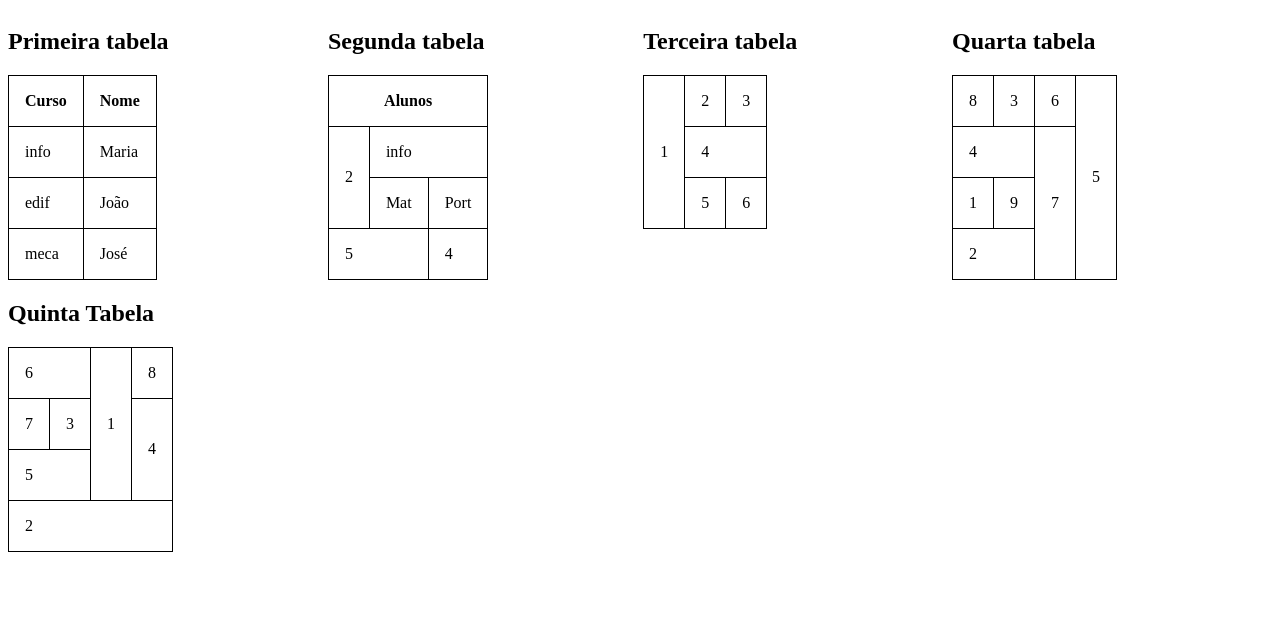
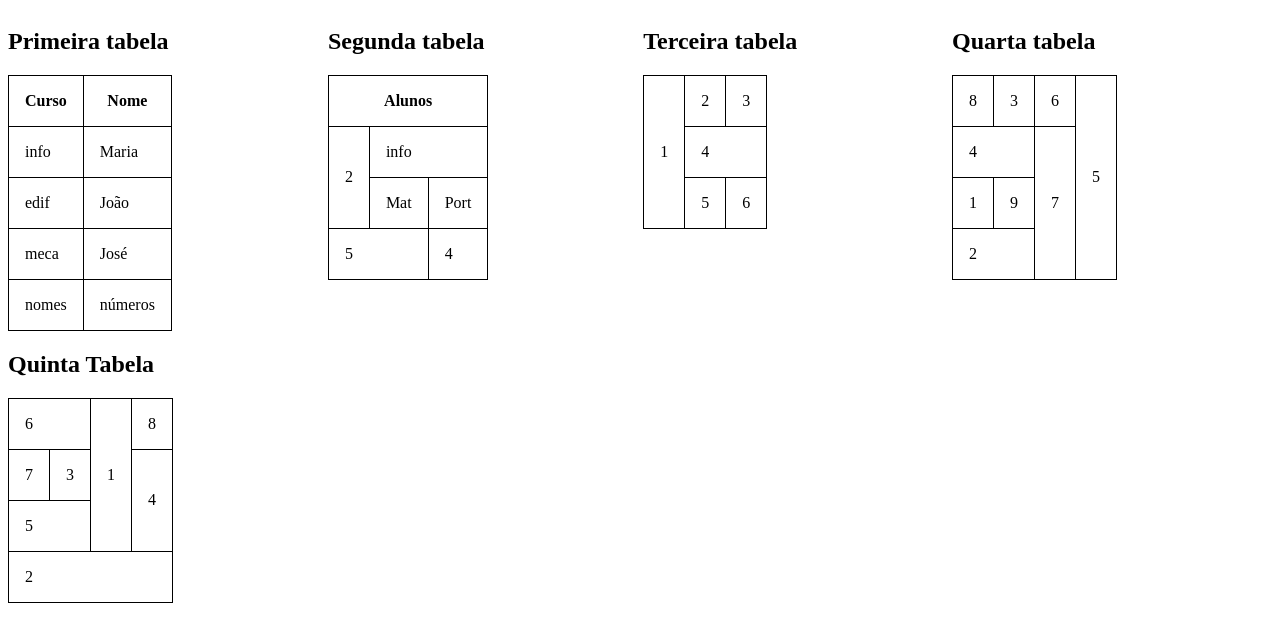
Before and after one commit to nicole595/tabelas, a plain HTML site: page tabela.html in a window 1280 px wide. Drawn offline with Linux system fonts and the light colour scheme; files that its build step writes are made by us from their sources.

Commit message:
Update tabela.html

```diff
--- a/tabela.html
+++ b/tabela.html
@@ -4,7 +4,7 @@
     <meta charset="UTF-8">
     <meta http-equiv="X-UA-Compatible" content="IE=edge">
     <meta name="viewport" content="width=device-width, initial-scale=1.0">
-    <link rel="stylesheet" href="./estilo.css">
+    <link rel="stylesheet" href="./css/estilo.css">
     <title>Document</title>
 </head>
 
@@ -32,6 +32,10 @@
                     <td>José</td>
                 </tr>
             </tbody>
+            <tfoot>
+                <td>nomes</td>
+                <td>números</td>
+                </tfoot>
         </table>
     </div>
     <div>
@@ -123,6 +127,7 @@
             <td colspan="4">2</td>
         </tr>
         </table>
+
     </div>
 
 
```
